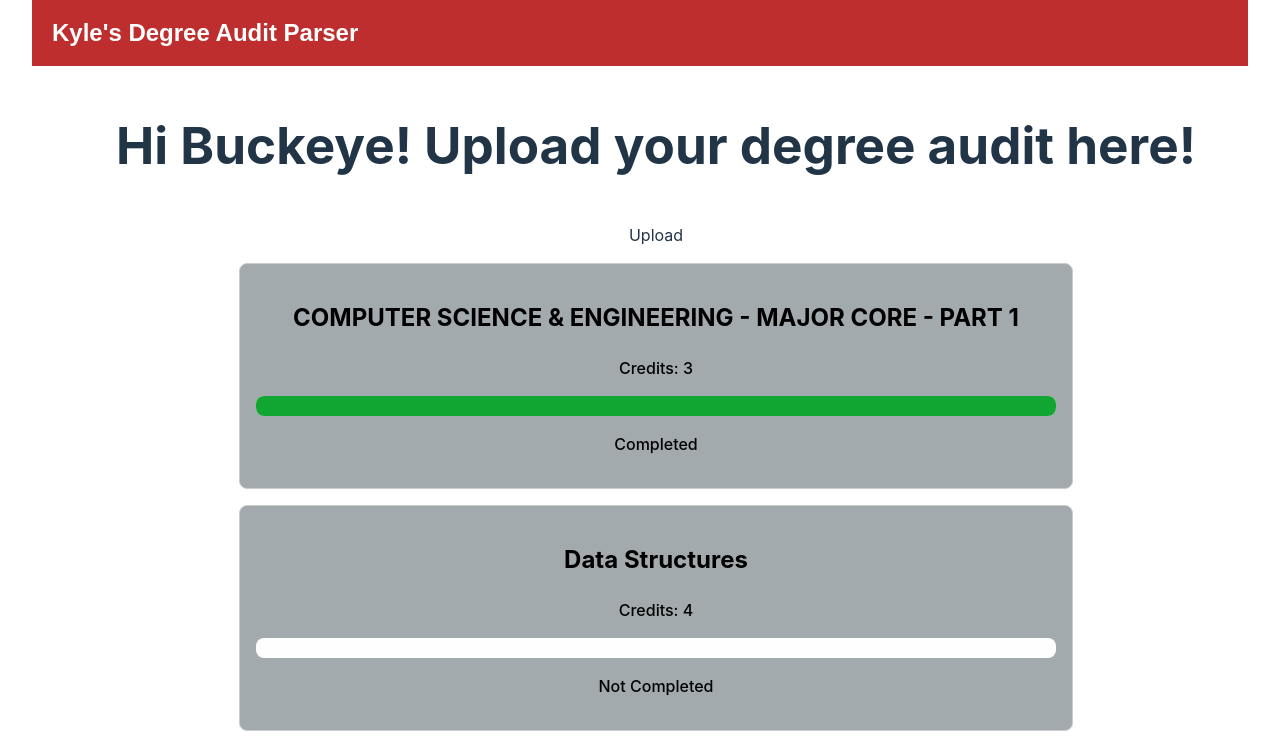
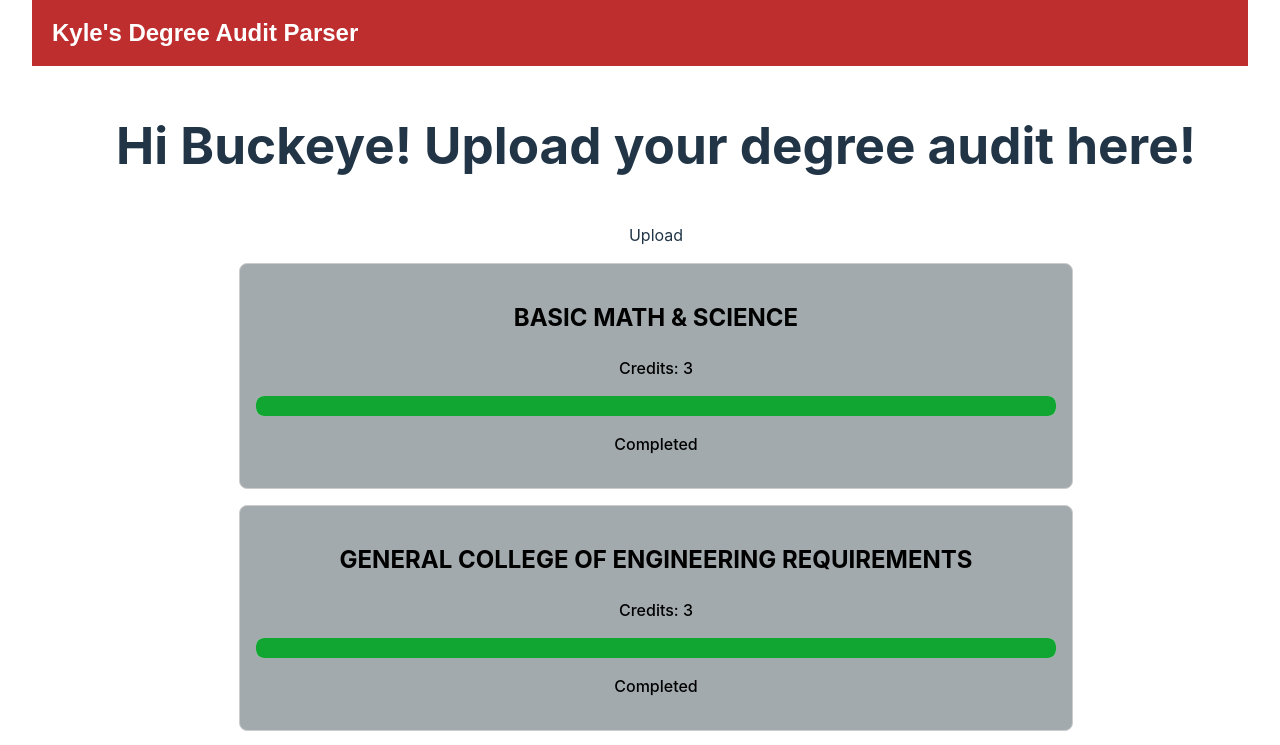
Before and after one commit to MatGBust/degreeAuditParser, a React (Vite) app: page / in a window 1280 px wide. Shown: the top 745 px of the page. Built offline with nearby package versions, Linux system fonts and the light colour scheme.

Commit message:
added some color

```diff
--- a/package.json
+++ b/package.json
@@ -24,6 +24,6 @@
     "eslint-plugin-react-hooks": "^5.1.0-rc.0",
     "eslint-plugin-react-refresh": "^0.4.12",
     "globals": "^15.9.0",
-    "vite": "^5.4.8"
+    "vite": "^5.4.9"
   }
 }
--- a/src/components/CourseCard/CourseCard.css
+++ b/src/components/CourseCard/CourseCard.css
@@ -14,6 +14,7 @@
 
 .course-card:hover {
   transform: scale(1.05);
+  color: white;
 }
 
 .progress-container {
--- a/src/components/Home/Home.jsx
+++ b/src/components/Home/Home.jsx
@@ -5,8 +5,11 @@ import './Home.css';
 
 const Home = () => {
   const courses = [
-    { id: 1, title: ' COMPUTER SCIENCE & ENGINEERING - MAJOR CORE - PART 1', credits: 3, completed: true },
-    { id: 2, title: 'Data Structures', credits: 4, completed: false },
+    { id: 1, title: 'BASIC MATH & SCIENCE', credits: 3, completed: true },
+    { id: 2, title: 'GENERAL COLLEGE OF ENGINEERING REQUIREMENTS', credits: 3, completed: true },
+    { id: 3, title: 'COMPUTER SCIENCE & ENGINEERING - MAJOR CORE - PART 1', credits: 3, completed: true },
+    { id: 4, title: 'COMPUTER SCIENCE & ENGINEERING - MAJOR CORE - PART 2', credits: 4, completed: false },
+    {id: 5, title: 'COMPUTER SCIENCE & ENG - TECH/DIRECT/TARGET ELECTIVES', credits: 3, completed: false}
     // Add more courses as needed
   ];
 
--- a/src/main.jsx
+++ b/src/main.jsx
@@ -1,7 +1,7 @@
 import React from 'react';
 import ReactDOM from 'react-dom/client';
 import App from './App';
-import { MyContextProvider } from './context/MyContext'; // Make sure this is correctly exported
+import { MyContextProvider } from "./context/MyContext";
 import './index.css';
 
 ReactDOM.createRoot(document.getElementById('root')).render(
```
Also changed, not shown: 1 other file (tests, documents, lock files or other folders).
